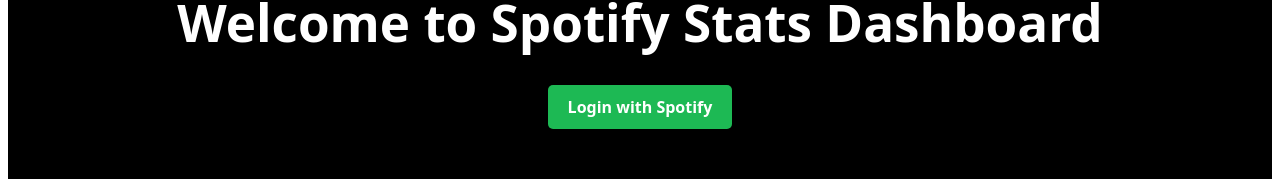
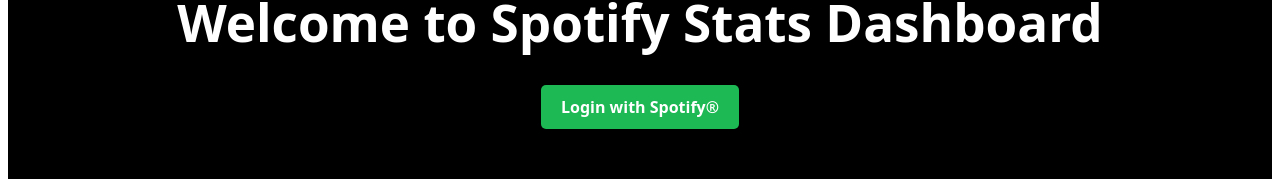
Before and after one commit to khill-2/Spotify-Stats, a React (Vite) app in the folder client/: page / in a window 1280 px wide. Shown: the part 449-628 px from the top of the page. Built offline with nearby package versions, Linux system fonts and the light colour scheme; no server answers.

Commit message:
Login Page visuals

```diff
--- a/client/src/pages/Login.tsx
+++ b/client/src/pages/Login.tsx
@@ -23,7 +23,7 @@
 
       <h1>Welcome to Spotify Stats Dashboard</h1>
       <a href={AUTH_URL} className="login-button">
-        Login with Spotify
+        Login with Spotify®
       </a>
     </div>
   );
```
